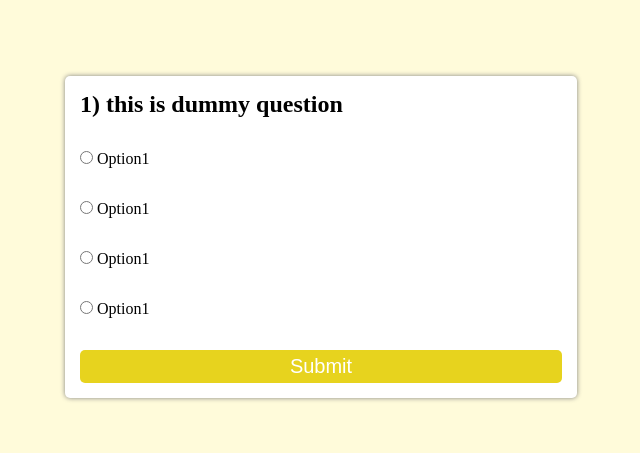
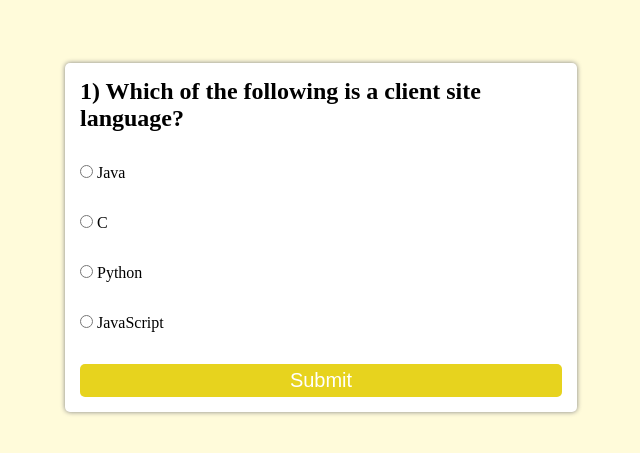
Before and after one commit to frostAdarsh/quiz-app-one, a plain HTML site: page index.html in a window 1280 px wide. Shown: the part 163-616 px from the top of the page, without its empty margins (319-959 px from the left). Drawn offline with Linux system fonts and the light colour scheme.

Commit message:
some error

```diff
--- a/app.js
+++ b/app.js
@@ -0,0 +1,79 @@
+const quizData = [
+  {
+    question: "Which of the following is a client site language?",
+    a: "Java",
+    b: "C",
+    c: "Python",
+    d: "JavaScript",
+    correct: "d",
+  },
+  {
+    question: "What does HTML stand for?",
+    a: "Hypertext Markup Language",
+    b: "Cascading Style Sheet",
+    c: "Jason Object Notation",
+    d: "Helicopters Terminals Motorboats Lamborginis",
+    correct: "a",
+  },
+  {
+    question: "What year was JavaScript launched?",
+    a: "1996",
+    b: "1995",
+    c: "1994",
+    d: "none of the above",
+    correct: "b",
+  },
+  {
+    question: "What does CSS stands for?",
+    a: "Hypertext Markup Language",
+    b: "Cascading Style Sheet",
+    c: "Jason Object Notation",
+    d: "Helicopters Terminals Motorboats Lamborginis",
+    correct: "b",
+  },
+];
+
+let index = 0;
+let total = quizData.length;
+let right = 0,
+ wrong = 0;
+const quesBox = document.getElementById("quesBox");
+const optionInput = document.querySelectorAll(".options");
+const loadquestion = () => {
+    if(index== total){
+       return endQuiz()
+    }
+  reset();
+  const data = quizData[index];
+  quesBox.innerText = `${(index = 1)}) ${data.question}`;
+  optionInput[0].nextElementSibling.innerText = data.a;
+  optionInput[1].nextElementSibling.innerText = data.b;
+  optionInput[2].nextElementSibling.innerText = data.c;
+  optionInput[3].nextElementSibling.innerText = data.d;
+};
+const submitQuiz = () => {
+  const data = quizData[index];
+  const ans = getAnswer();
+  if (ans == data.correct) {
+    right++;
+  } else {
+    wrong++;
+  }
+  index++;
+  loadquestion();
+  return;
+};
+
+const getAnswer = () => {
+  optionInput.forEach((input) => {
+    if (input.checked) {
+      return input.value;
+    }
+  });
+};
+const reset =()=>{
+    optionInput.forEach((input) => {
+        input.checked = false
+      });
+}
+loadquestion();
--- a/index.html
+++ b/index.html
@@ -9,7 +9,7 @@
 <body>
     <div class="main">
         <div id="box">
-            <h2>1) this is dummy question</h2>
+            <h2 id="quesBox">1) this is dummy question</h2>
             <div class="row">
                 <input class="options" id="option1" type="radio" value="a" name="Option" >
                 <label for="option1">Option1</label>
@@ -26,7 +26,7 @@
                 <input class="options" id="option4" type="radio" value="d" name="Option" >
                 <label for="option4">Option1</label>
             </div>
-            <button>
+            <button class="btn" onclick="submitQuiz()">
                 Submit
             </button>
         </div>
--- a/style.css
+++ b/style.css
@@ -40,4 +40,5 @@
     font-size: 20px;
     border: none;
     color: white;
+    cursor: pointer;
 }
```
